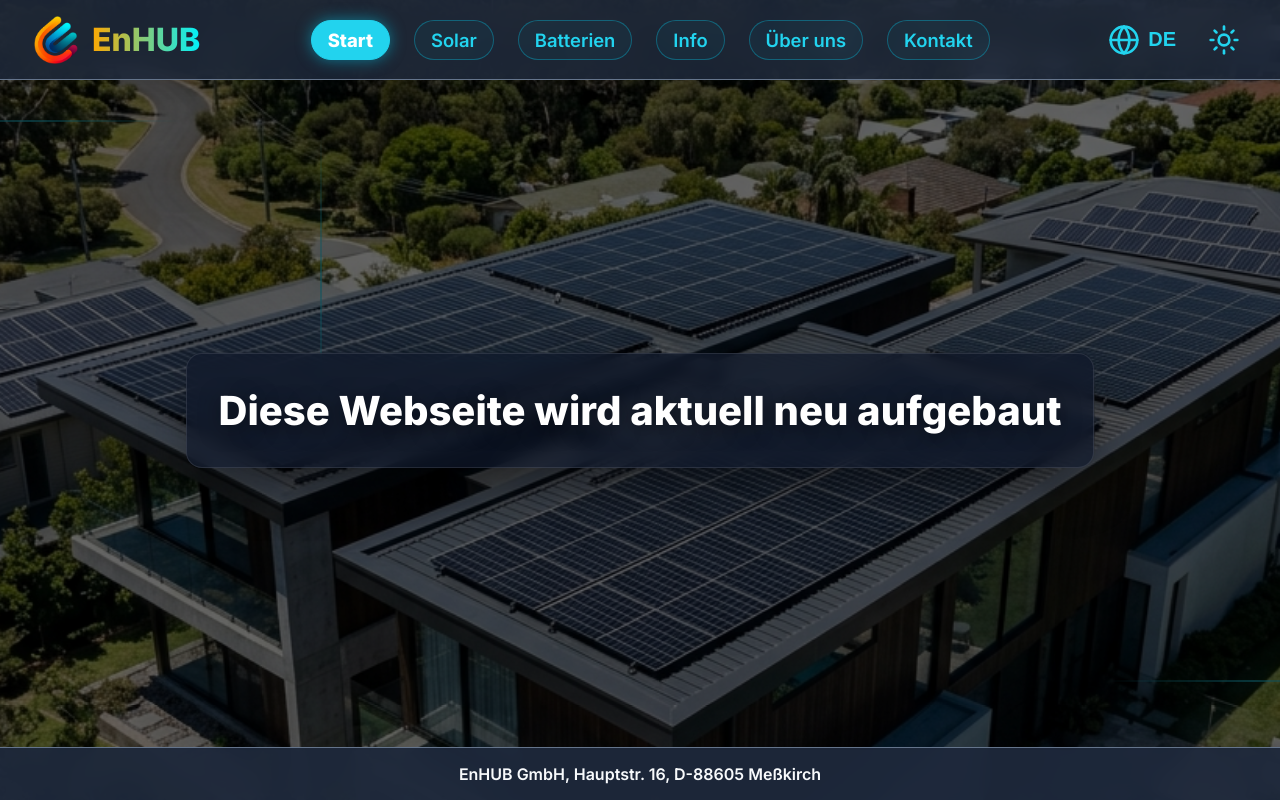
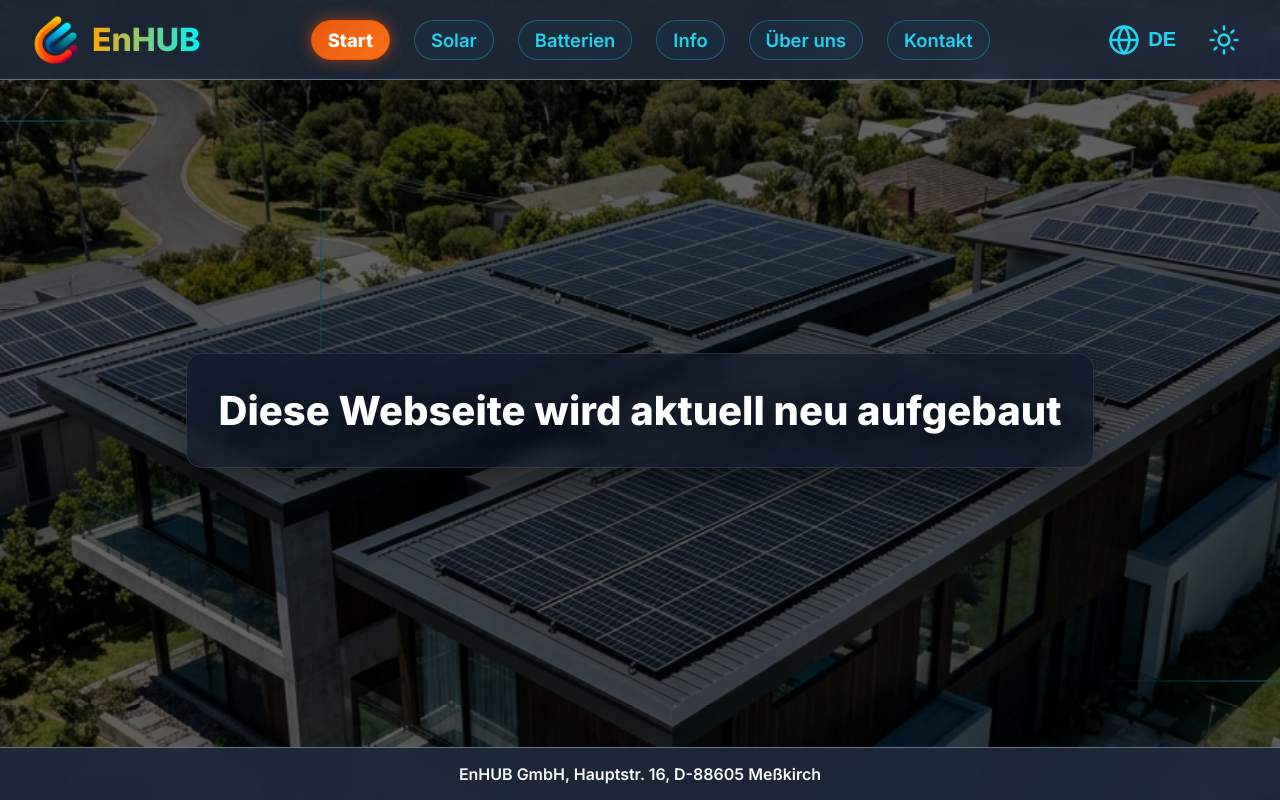
Before and after one commit to seyon1988/enhub-gmbh-solar-fe, a React (Vite) app: page / in a window 1280 px wide. Built offline with nearby package versions, Linux system fonts and the light colour scheme.

Commit message:
Set active tab background to vibrant logo reddish-orange gradient

```diff
--- a/src/index.css
+++ b/src/index.css
@@ -129,13 +129,19 @@ nav a {
   background: rgba(6, 182, 212, 0.05);
 }
 
-nav a:hover,
-nav a.active {
+nav a:hover {
   color: #fff;
   background: var(--cyan);
-  box-shadow: 0 0 15px rgba(6, 182, 212, 0.6);
+  box-shadow: 0 0 12px rgba(6, 182, 212, 0.5);
   border-color: var(--cyan);
-  font-weight: 700;
+}
+
+nav a.active {
+  color: #ffffff;
+  background: linear-gradient(135deg, #ea580c 0%, #f97316 100%);
+  border-color: #ea580c;
+  box-shadow: 0 0 16px rgba(234, 88, 12, 0.6);
+  font-weight: 800;
 }
 
 .controls {
```
